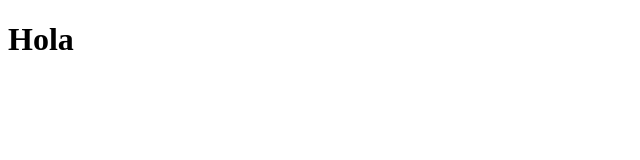
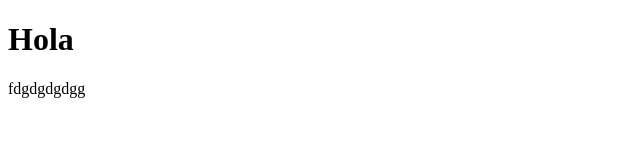
Before and after one commit to LuroGF/pruebagit, a plain HTML site: page index.html in a window 1280 px wide. Shown: the whole page, without its empty margins (0-640 px from the left). Drawn offline with Linux system fonts and the light colour scheme.

Commit message:
tercer commit

```diff
--- a/index.html
+++ b/index.html
@@ -10,7 +10,7 @@
 
 <body>
     <h1>Hola</h1>
-
+    fdgdgdgdgg
 </body>
 
 </html>
```
